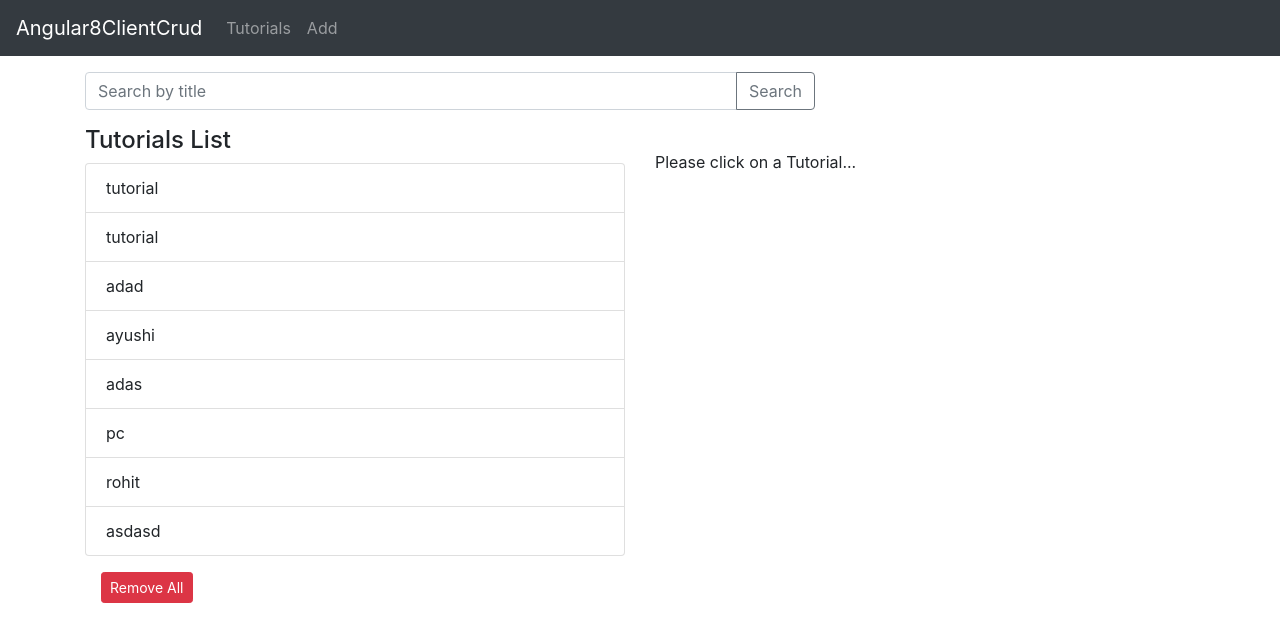
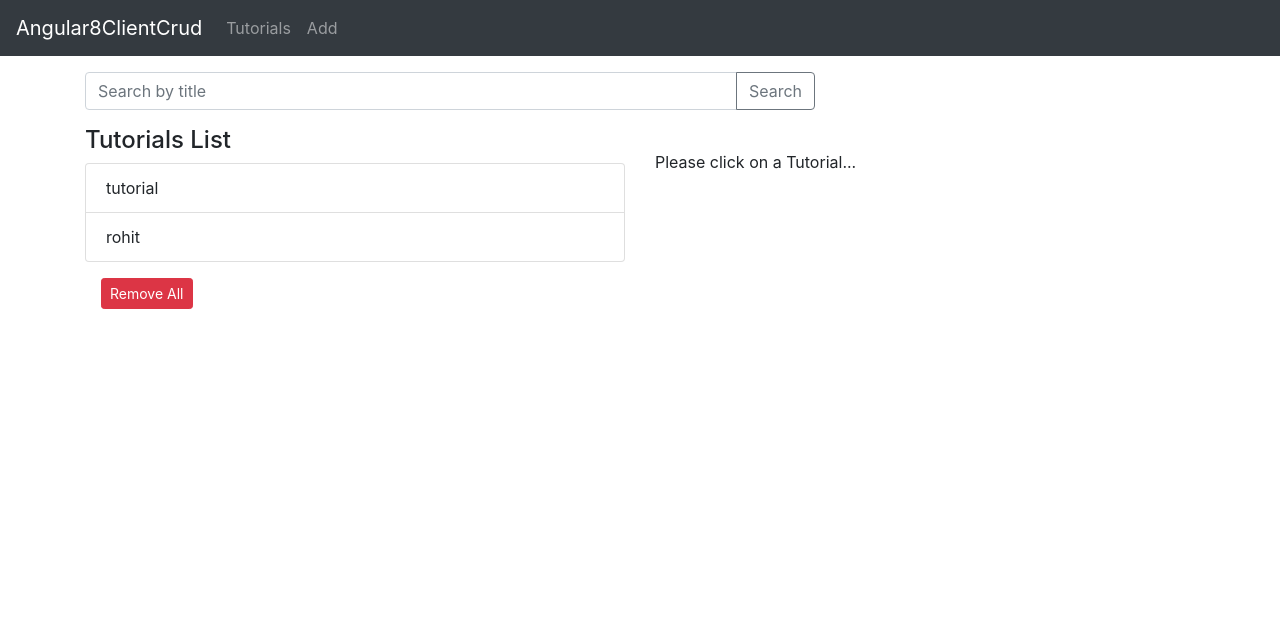
Before and after one commit to ayushi-coder/crud_application_angular, an Angular app: page /tutorials in a window 1280 px wide. Shown: the top 642 px of the page. Built offline with nearby package versions, Linux system fonts and the light colour scheme; data requests are answered from the project's data file.

Commit message:
updated crud function ..

```diff
--- a/db.json
+++ b/db.json
@@ -13,40 +13,9 @@
       "id": 1
     },
     {
-      "title": "tutorial",
-      "description": "first data",
-      "id": 2
-    },
-    {
-      "title": "adad",
-      "description": "adasd",
-      "id": 3
-    },
-    {
-      "title": "ayushi ",
-      "description": "student of keit",
-      "published": true,
-      "id": 4
-    },
-    {
-      "title": "adas",
-      "description": "adasd",
-      "id": 5
-    },
-    {
-      "title": "pc",
-      "description": "ajhdjahjd",
-      "id": 6
-    },
-    {
       "title": "rohit",
       "description": "adajhsd",
       "id": 7
-    },
-    {
-      "title": "asdasd",
-      "description": "adad",
-      "id": 8
     }
   ],
   "comments": [
--- a/src/app/components/tutorials-list/tutorials-list.component.html
+++ b/src/app/components/tutorials-list/tutorials-list.component.html
@@ -13,7 +13,7 @@
     <h4>Tutorials List</h4>
     <ul class="list-group">
       <li class="list-group-item" *ngFor="let tutorial of tutorials; let i = index" [class.active]="i == currentIndex"
-        (click)="setActiveTutorial(tutorials, i)">
+        (click)="setActiveTutorial(tutorial,i,tutorial.id)">
         {{ tutorial.title }}
       </li>
     </ul>
@@ -26,10 +26,10 @@
     <div *ngIf="currentTutorial">
       <h4>Tutorial</h4>
       <div>
-        <label><strong>Title:{{currentTutorial[currentIndex].title}}</strong></label>
+        <label><strong>Title:{{currentTutorial.title}}</strong></label>
       </div>
       <div>
-        <label><strong>Description:{{currentTutorial[currentIndex].description}}</strong></label>
+        <label><strong>Description:{{currentTutorial.description}}</strong></label>
 
       </div>
       <div>
@@ -37,7 +37,7 @@
 
       </div>
 
-      <a class="badge badge-warning" href="/tutorial/{{ currentIndex+1 }}">
+      <a class="badge badge-warning" href="/tutorial/{{ currentid}}">
         Edit
       </a>
     </div>
--- a/src/app/components/tutorials-list/tutorials-list.component.ts
+++ b/src/app/components/tutorials-list/tutorials-list.component.ts
@@ -12,6 +12,7 @@ export class TutorialsListComponent implements OnInit {
   currentTutorial = null;
   currentIndex = -1;
   title = '';
+  currentid
 
   constructor(private tutorialService: TutorialService) { }
 
@@ -37,10 +38,10 @@ export class TutorialsListComponent implements OnInit {
     this.currentIndex = -1;
   }
 
-  setActiveTutorial(tutorials, index) {
+  setActiveTutorial(tutorials, index,id) {
     this.currentTutorial = tutorials;
     this.currentIndex = index;
-
+    this.currentid=id
   }
 
   removeAllTutorials() {
```
